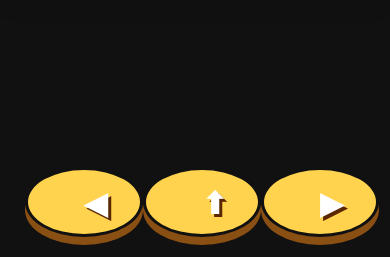
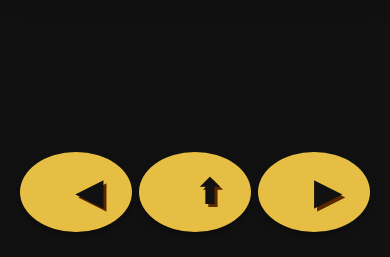
Before and after one commit to davidslepcevic/Super-benzi, a plain HTML site: page index.html in a window 390 px wide. Shown: the part 587-844 px from the top of the page. Drawn offline with Linux system fonts and the light colour scheme.

Commit message:
Update style.css

```diff
--- a/style.css
+++ b/style.css
@@ -72,24 +72,27 @@ button:active { transform: translateY(6px); box-shadow: 0 2px 0 #8a4f12; }
 .hint { margin-top: 20px; color: #333; font-size: 14px; }
 #mobileControls {
   position: fixed;
-  bottom: 20px;
+  bottom: 25px;
   left: 0;
-  right: 0;
+  width: 100%;
   display: none;
   justify-content: space-between;
-  padding: 0 25px;
-  pointer-events: none;
+  align-items: center;
+  padding: 0 20px;
+  box-sizing: border-box;
+  z-index: 9999;
 }
 
 #mobileControls button {
-  width: 70px;
-  height: 70px;
+  width: 80px;
+  height: 80px;
   border-radius: 50%;
-  border: 3px solid #111;
-  background: #ffd34d;
-  font-size: 30px;
+  border: none;
+  background: rgba(255, 210, 75, 0.9);
+  color: #111;
+  font-size: 34px;
   font-weight: bold;
-  pointer-events: auto;
+  box-shadow: 0 4px 10px rgba(0,0,0,0.3);
 }
 
 @media (max-width: 900px) {
```
